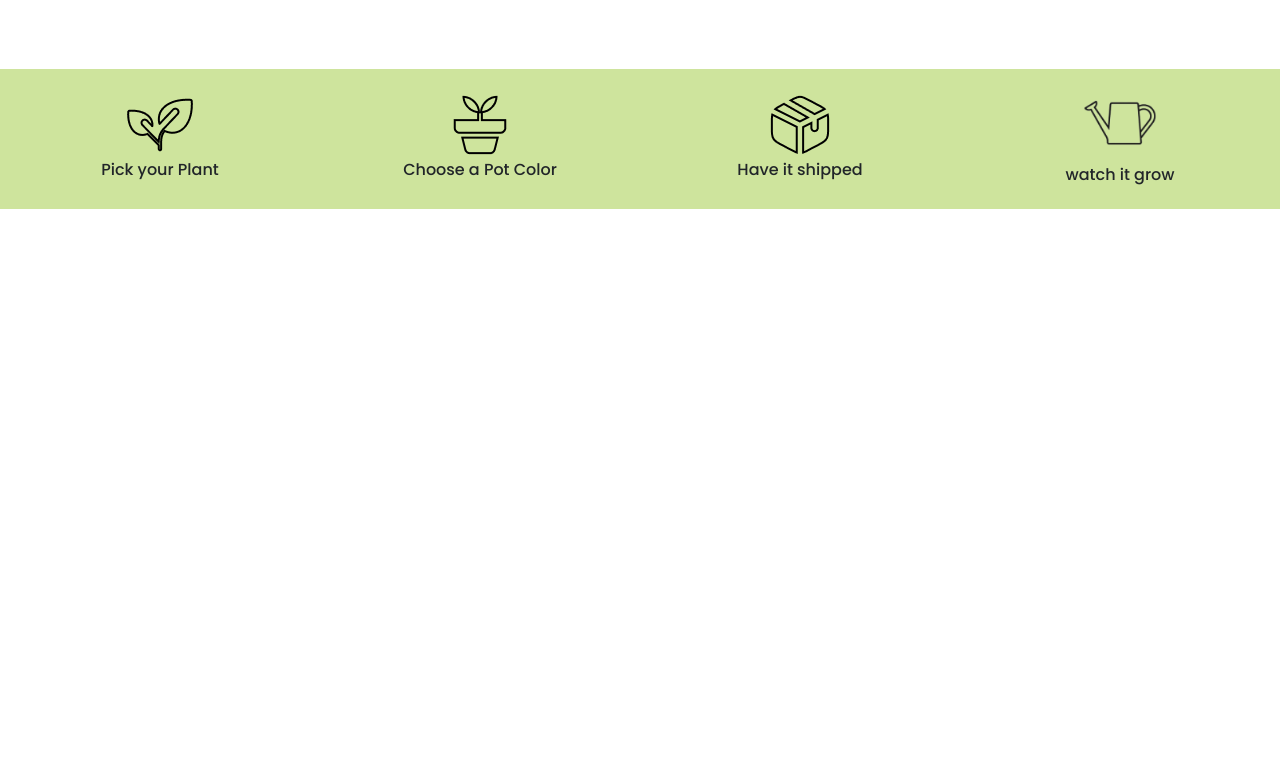
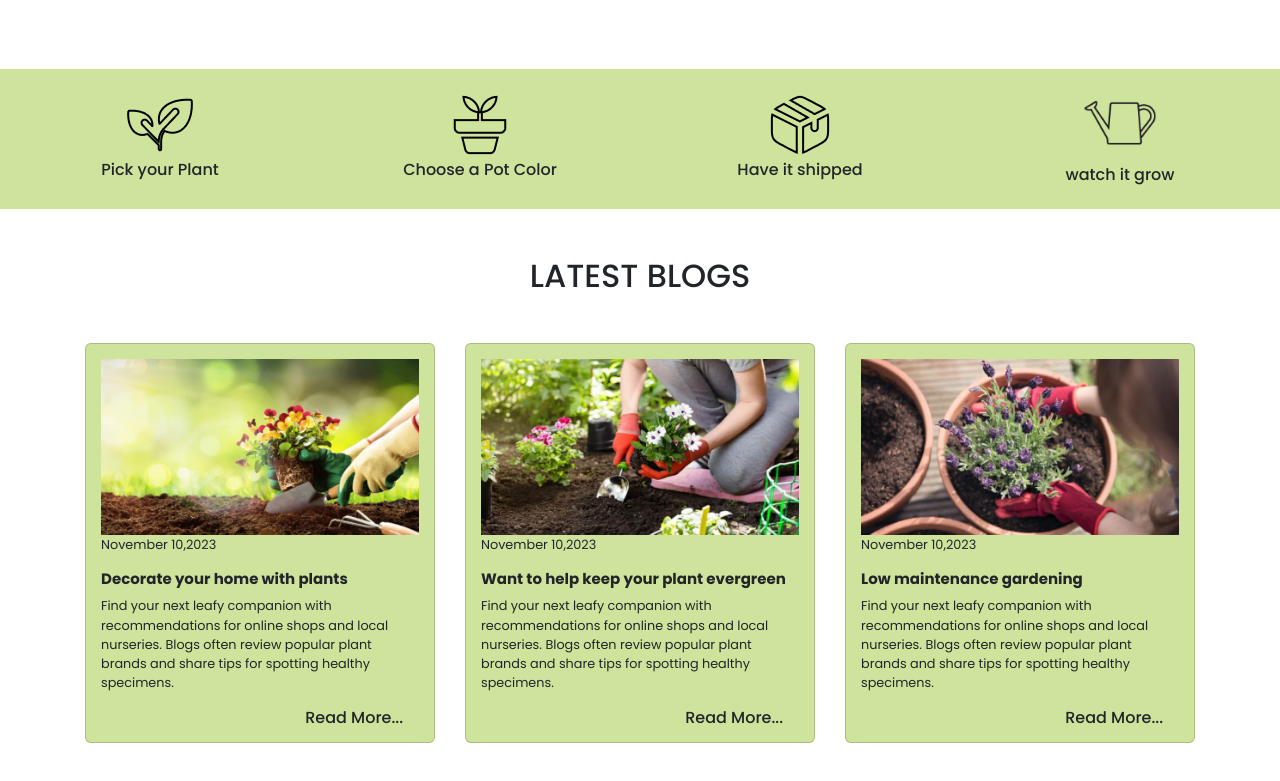
Before and after one commit to Krishpatel3085/Plantsy, a plain HTML site: page index.html in a window 1280 px wide. Shown: the part 3400-4181 px from the top of the page. Before the commit the page ends 3633 px from the top, so only its background shows below. Drawn offline with nearby package versions, Linux system fonts and the light colour scheme.

Commit message:
add section seven

```diff
--- a/index.html
+++ b/index.html
@@ -296,7 +296,7 @@
         </div>
     </div>
     <!-- Section six -->
-    <div class="section-six my-4 py-3" >
+    <div class="section-six my-4 py-3">
         <div class="container-fluid ">
             <div class="row">
                 <div class="col-md-3">
@@ -326,6 +326,47 @@
             </div>
         </div>
     </div>
+    <!-- Section Seven -->
+    <div class="section-seven my-4">
+        <div class="container">
+            <div class="row py-4">
+                <div class="col-md-12">
+                    <h2>LATEST BLOGS</h2>
+                </div>
+            </div>
+            <div class="row">
+                <div class="col-md-12 my-3">
+                    <div class="card">
+                        <img src="./Imgs/Rectangle 57.png" alt="">
+                        <p>November 10,2023</p>
+                        <h5>Decorate your home with plants</h5>
+                        <p>Find your next leafy companion with recommendations for online shops and local nurseries.
+                            Blogs
+                            often review popular plant brands and share tips for spotting healthy specimens.</p>
+                        <h6 class="text-end me-3">Read More...</h6>
+                    </div>
+                    <div class="card">
+                        <img src="./Imgs/Rectangle 57-1.png" alt="">
+                        <p>November 10,2023</p>
+                        <h5>Want to  help keep your plant evergreen</h5>
+                        <p>Find your next leafy companion with recommendations for online shops and local nurseries.
+                            Blogs
+                            often review popular plant brands and share tips for spotting healthy specimens.</p>
+                        <h6 class="text-end me-3">Read More...</h6>
+                    </div>
+                    <div class="card">
+                        <img src="./Imgs/Rectangle 57-2.png" alt="">
+                        <p>November 10,2023</p>
+                        <h5>Low maintenance gardening</h5>
+                        <p>Find your next leafy companion with recommendations for online shops and local nurseries.
+                            Blogs
+                            often review popular plant brands and share tips for spotting healthy specimens.</p>
+                        <h6 class="text-end me-3">Read More...</h6>
+                    </div>
+                </div>
+            </div>
+        </div>
+    </div>
 </body>
 
 </html>
--- a/style.css
+++ b/style.css
@@ -313,16 +313,47 @@
     background-color: #CEE49D;
 
 }
-.section-six .row{
+
+.section-six .row {
     display: flex;
     justify-content: center;
     align-items: center;
 }
-.section-six .col-md-3{
+
+.section-six .col-md-3 {
     display: flex;
     justify-content: center;
 
 }
-.plant-verity{
+
+.plant-verity {
     text-align: center;
 }
+
+/* Section seven */
+.section-seven {
+    width: 100%;
+}
+
+.section-seven .card {
+    background-color: #CEE49D;
+    padding: 15px;
+    width: 350px;
+    height: 400px;
+}
+
+.section-seven .card h5 {
+    font-size: 15px;
+    font-weight: 700;
+}
+
+.section-seven .card p {
+    font-size: 12.8px;
+}
+
+.section-seven .col-md-12 {
+    display: flex;
+    flex-wrap: wrap;
+    justify-content: center;
+    gap: 30px;
+}
```
Also changed, not shown: media.css (line endings or trailing spaces).
